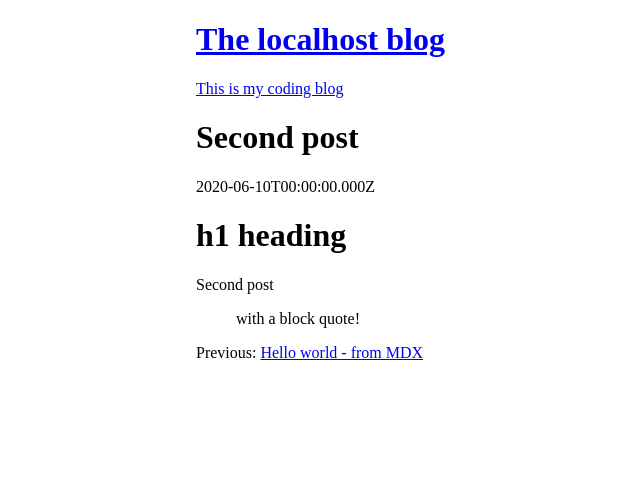
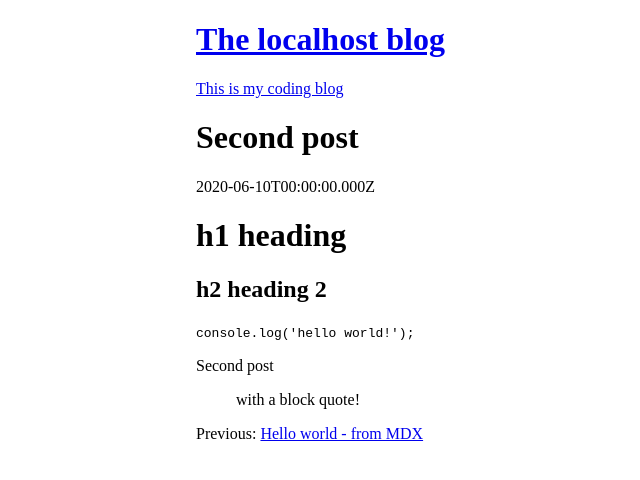
Before and after one commit to diogolessa/the-localhost-blog, a Gatsby site: page /2020/2020-06-10-second-post/ in a window 1280 px wide. Shown: the whole page, without its empty margins (44-684 px from the left). Built offline with nearby package versions, Linux system fonts and the light colour scheme; Gatsby itself is replaced by a stand-in of ours.

Commit message:
update second post

```diff
--- a/posts/2020/2020-06-10-second-post/index.mdx
+++ b/posts/2020/2020-06-10-second-post/index.mdx
@@ -6,6 +6,10 @@ published: true
 
 # h1 heading
 
+## h2 heading 2
+
+`console.log('hello world!');`
+
 Second post
 
 > with a block quote!
```
